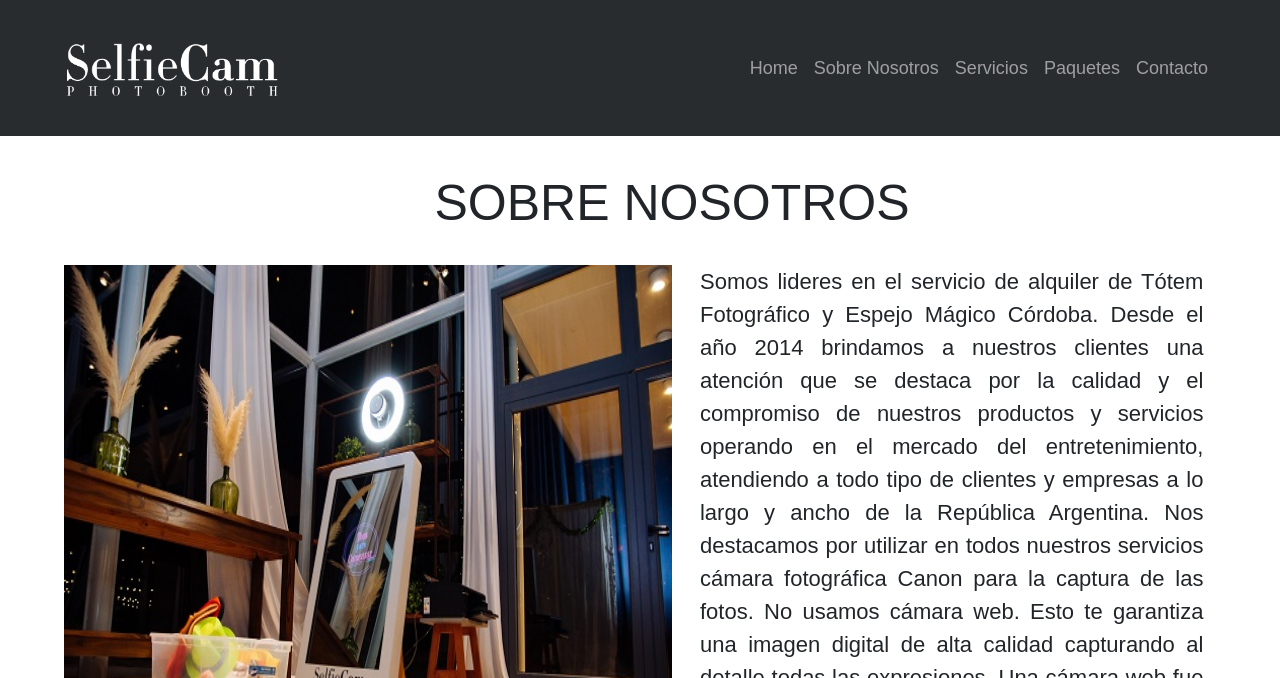
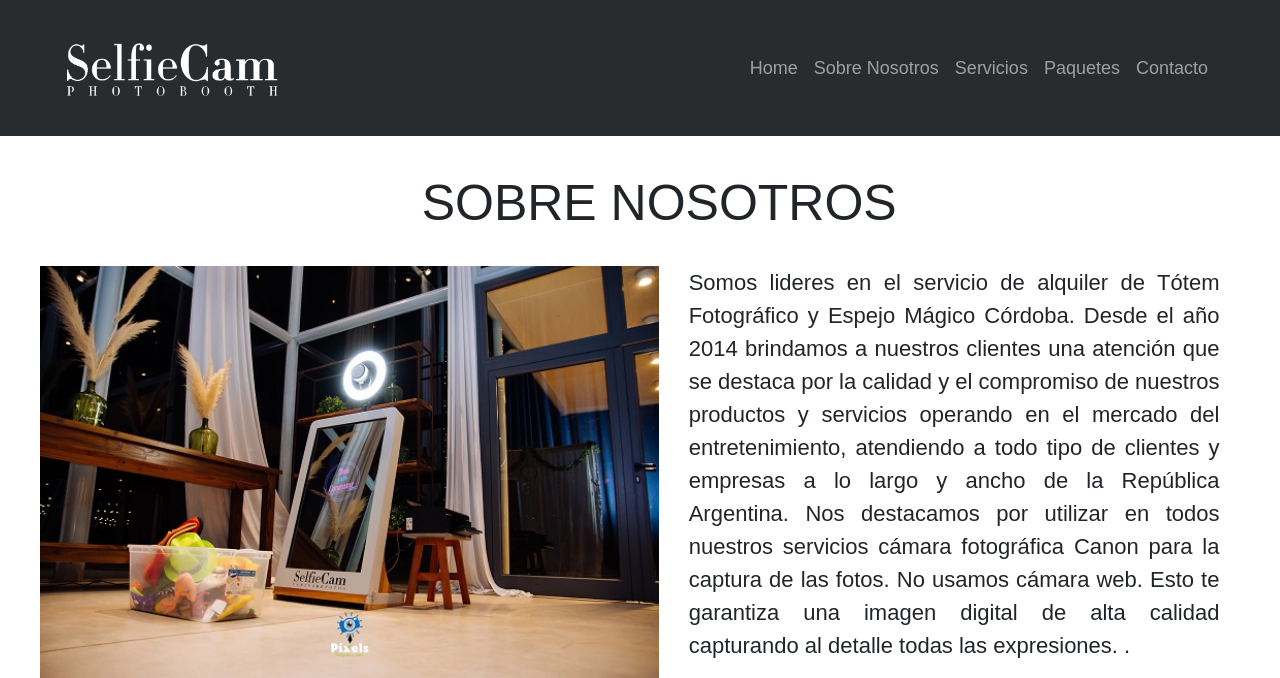
Before and after one commit to mariogzabala/mario-zabala-selfiecam, a PHP site: page /views/about.html in a window 1280 px wide. Shown: the top 678 px of the page. Run offline with PHP 8.4, Linux system fonts and the light colour scheme; some libraries are stand-ins or nearby versions; grey boxes are pictures that could not be loaded.

Commit message:
Modificaciones About

```diff
--- a/css/style.css
+++ b/css/style.css
@@ -171,7 +171,7 @@ footer .footerIcons a {
   "button button"
   "footer footer";
   width: 100%;
-  padding-left: 5%;
+  padding-left: 3%;
   overflow: hidden;
 
 }
@@ -191,13 +191,12 @@ footer .footerIcons a {
   width: 100%;
   display: flex;
   justify-content: flex-start;
-  padding-right: 8%;
-  overflow: hidden;
+  padding-right: 5%;
 }
 .descriptionAbout {
   grid-area: descriptionAbout;
   width: 100%;
-  padding: 20% 0% 8% 8%;
+  padding: 20% 8% 8% 5%;
 }
 .videoAbout {
   grid-area: videoAbout;
--- a/views/about.html
+++ b/views/about.html
@@ -42,7 +42,7 @@
         </div>
         <div class="textoAbout">
             <p>Somos lideres en el servicio de alquiler de Tótem Fotográfico y Espejo Mágico Córdoba. Desde el año 2014 brindamos a nuestros clientes una atención que se destaca por la calidad y el compromiso de nuestros productos y servicios operando en el mercado del entretenimiento, atendiendo a todo tipo de clientes y empresas a lo largo y ancho de la República Argentina.
-            Nos destacamos por utilizar en todos nuestros servicios cámara fotográfica Canon para la captura de las fotos. No usamos cámara web. Esto te garantiza una imagen digital de alta calidad capturando al detalle todas las expresiones. Una cámara web fue diseñada para grabar video llamadas, no para sacar fotos por lo tanto no congela el movimiento y suelen salir fotos con poca nitidez.</p>
+            Nos destacamos por utilizar en todos nuestros servicios cámara fotográfica Canon para la captura de las fotos. No usamos cámara web. Esto te garantiza una imagen digital de alta calidad capturando al detalle todas las expresiones. .</p>
         </div>
         <div data-aos="fade-left" class="videoAbout">
             <iframe class="video" width="600" height="399" src="https://www.youtube.com/embed/lWgqTAQCx5w" title="YouTube video player" frameborder="0" allow="accelerometer; autoplay; clipboard-write; encrypted-media; gyroscope; picture-in-picture" allowfullscreen></iframe>
```
